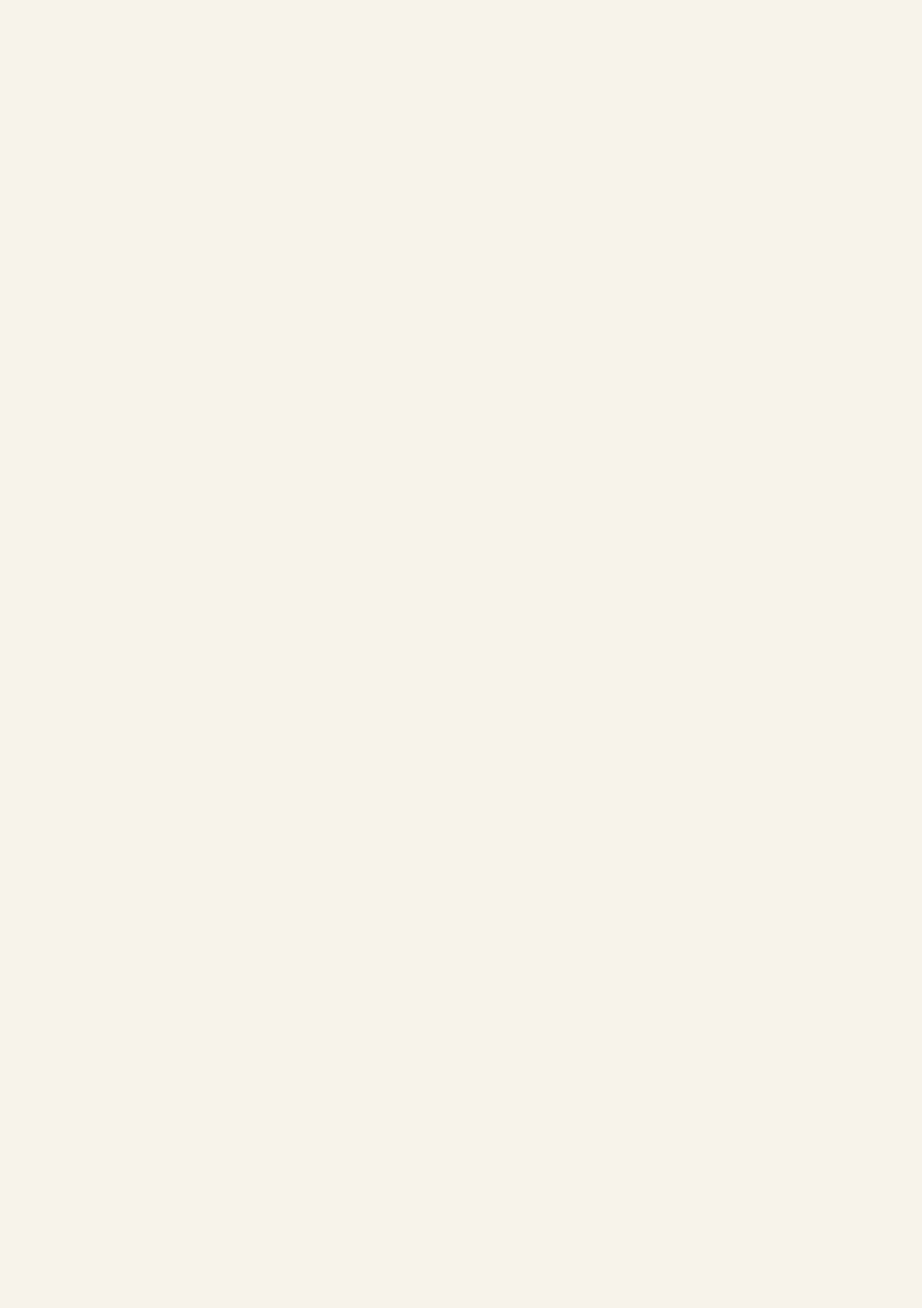
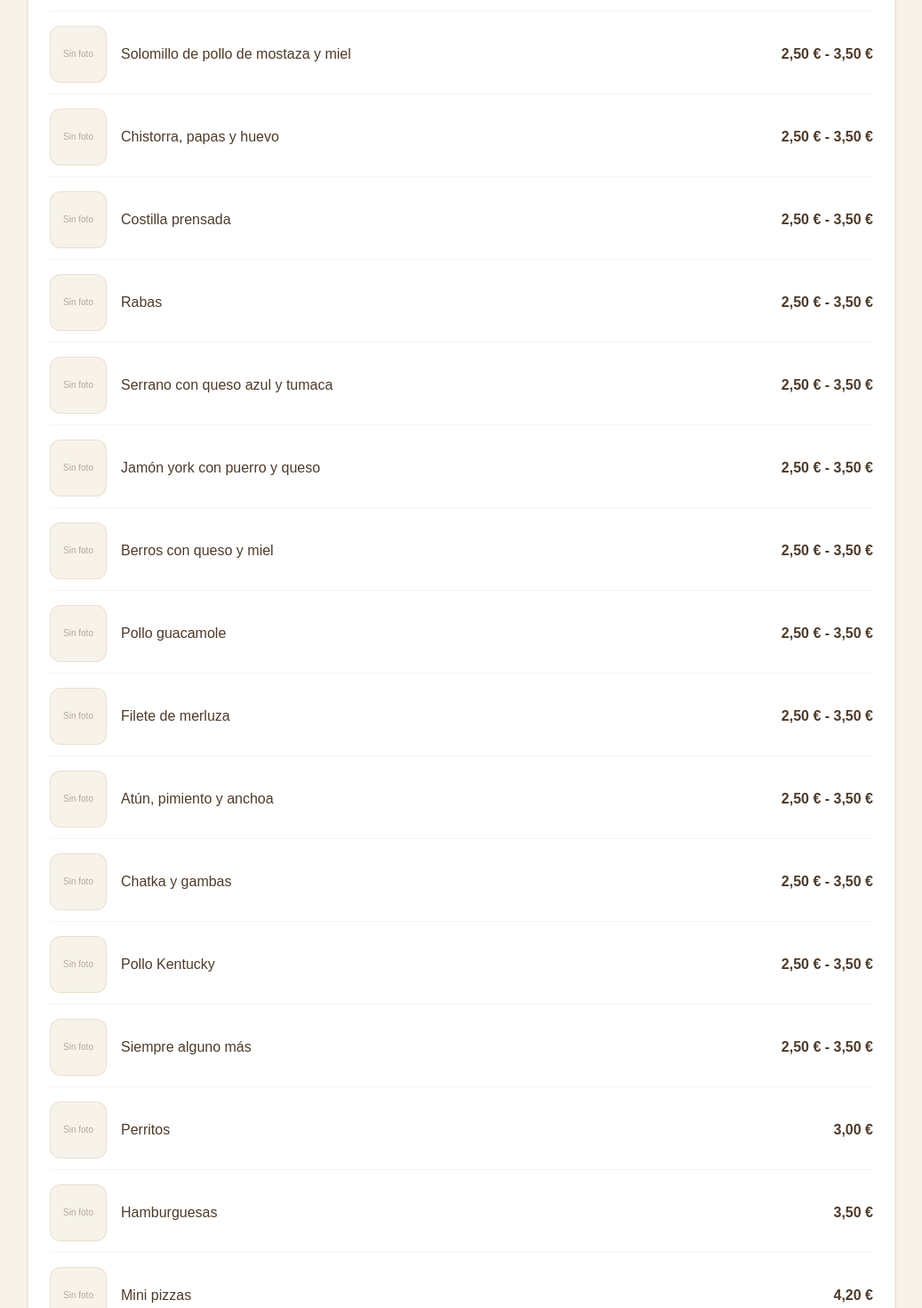
Before and after one commit to jorgemc174/encurtidos-antequera, a React (Vite) app: page /carta-las-palmas in a window 1280 px wide. Shown: the part 1330-2800 px from the top of the page at 89% size, without its empty margins (121-1158 px from the left). Before the commit the page ends 965 px from the top, so only its background shows below. Built offline with nearby package versions, Linux system fonts and the light colour scheme.

Commit message:
carta las palmas

```diff
--- a/src/pages/CartaLasPalmas.jsx
+++ b/src/pages/CartaLasPalmas.jsx
@@ -3,20 +3,259 @@ import CartaBase from "./CartaBase";
 export default function CartaLasPalmas() {
   const categorias = [
     {
-      nombre: "Aceitunas",
+      nombre: { es: "Montaditos", en: "Mini sandwiches" },
       items: [
-        { nombre: "Aceitunas aliñadas", precio: "3,50€" },
-        { nombre: "Aceitunas partidas", precio: "3,80€" },
+        {
+          nombre: {
+            es: "Queso cabra con cebolla caramelizada",
+            en: "Goat cheese with caramelized onion",
+          },
+          precio: "2,50 € - 3,50 €",
+        },
+        {
+          nombre: {
+            es: "Queso ahumado con arándano",
+            en: "Smoked cheese with blueberry",
+          },
+          precio: "2,50 € - 3,50 €",
+        },
+        {
+          nombre: {
+            es: "Chorizo de Teror, queso y miel",
+            en: "Teror chorizo, cheese and honey",
+          },
+          precio: "2,50 € - 3,50 €",
+        },
+        {
+          nombre: { es: "Tortilla", en: "Spanish omelette" },
+          precio: "2,50 € - 3,50 €",
+        },
+        {
+          nombre: { es: "Pollo barbacoa", en: "Barbecue chicken" },
+          precio: "2,50 € - 3,50 €",
+        },
+        {
+          nombre: { es: "Ternera mechada", en: "Shredded beef" },
+          precio: "2,50 € - 3,50 €",
+        },
+        {
+          nombre: {
+            es: "Morcilla de Burgos con tomate deshidratado",
+            en: "Burgos black pudding with sun-dried tomato",
+          },
+          precio: "2,50 € - 3,50 €",
+        },
+        {
+          nombre: { es: "Albóndigas", en: "Meatballs" },
+          precio: "2,50 € - 3,50 €",
+        },
+        {
+          nombre: {
+            es: "Cazón en adobo y mojo",
+            en: "Marinated dogfish with mojo",
+          },
+          precio: "2,50 € - 3,50 €",
+        },
+        {
+          nombre: {
+            es: "Solomillo de pollo de mostaza y miel",
+            en: "Chicken tenderloin with mustard and honey",
+          },
+          precio: "2,50 € - 3,50 €",
+        },
+        {
+          nombre: {
+            es: "Chistorra, papas y huevo",
+            en: "Chistorra sausage, potatoes and egg",
+          },
+          precio: "2,50 € - 3,50 €",
+        },
+        {
+          nombre: { es: "Costilla prensada", en: "Pressed ribs" },
+          precio: "2,50 € - 3,50 €",
+        },
+        {
+          nombre: { es: "Rabas", en: "Fried squid strips" },
+          precio: "2,50 € - 3,50 €",
+        },
+        {
+          nombre: {
+            es: "Serrano con queso azul y tumaca",
+            en: "Serrano ham with blue cheese and tomato bread",
+          },
+          precio: "2,50 € - 3,50 €",
+        },
+        {
+          nombre: {
+            es: "Jamón york con puerro y queso",
+            en: "Ham with leek and cheese",
+          },
+          precio: "2,50 € - 3,50 €",
+        },
+        {
+          nombre: {
+            es: "Berros con queso y miel",
+            en: "Watercress with cheese and honey",
+          },
+          precio: "2,50 € - 3,50 €",
+        },
+        {
+          nombre: { es: "Pollo guacamole", en: "Chicken with guacamole" },
+          precio: "2,50 € - 3,50 €",
+        },
+        {
+          nombre: { es: "Filete de merluza", en: "Hake fillet" },
+          precio: "2,50 € - 3,50 €",
+        },
+        {
+          nombre: {
+            es: "Atún, pimiento y anchoa",
+            en: "Tuna, pepper and anchovy",
+          },
+          precio: "2,50 € - 3,50 €",
+        },
+        {
+          nombre: { es: "Chatka y gambas", en: "Crab stick and prawns" },
+          precio: "2,50 € - 3,50 €",
+        },
+        {
+          nombre: { es: "Pollo Kentucky", en: "Kentucky chicken" },
+          precio: "2,50 € - 3,50 €",
+        },
+        {
+          nombre: { es: "Siempre alguno más", en: "And always more specials" },
+          precio: "2,50 € - 3,50 €",
+        },
+        {
+          nombre: { es: "Perritos", en: "Hot dogs" },
+          precio: "3,00 €",
+        },
+        {
+          nombre: { es: "Hamburguesas", en: "Burgers" },
+          precio: "3,50 €",
+        },
+        {
+          nombre: { es: "Mini pizzas", en: "Mini pizzas" },
+          precio: "4,20 €",
+        },
+        {
+          nombre: { es: "Fajita", en: "Fajita" },
+          precio: "3,50 €",
+        },
       ],
     },
     {
-      nombre: "Tapas",
+      nombre: { es: "Para picar", en: "To share" },
       items: [
-        { nombre: "Ensaladilla", precio: "4,80€" },
-        { nombre: "Tabla variada", precio: "8,50€" },
+        {
+          nombre: { es: "Ensalada de cangrejo", en: "Crab salad" },
+          precio: "8,95 €",
+        },
+        {
+          nombre: {
+            es: "Tomates aliñados con ventresca",
+            en: "Seasoned tomatoes with tuna belly",
+          },
+          precio: "11,80 €",
+        },
+        {
+          nombre: {
+            es: "Tabla de queso canario",
+            en: "Canarian cheese board",
+          },
+          precio: "9,80 €",
+        },
+        {
+          nombre: { es: "Papas Antequera", en: "Antequera potatoes" },
+          precio: "6,50 €",
+        },
+        {
+          nombre: { es: "Chorizo campo", en: "Country chorizo" },
+          precio: "8,50 €",
+        },
+        {
+          nombre: { es: "Boquerones", en: "Marinated anchovies" },
+          precio: "8,95 €",
+        },
+        {
+          nombre: { es: "Chistorras", en: "Chistorra sausages" },
+          precio: "8,50 €",
+        },
+        {
+          nombre: { es: "Pollo Kentucky", en: "Kentucky chicken" },
+          precio: "12,50 €",
+        },
+        {
+          nombre: { es: "Rabas", en: "Fried squid strips" },
+          precio: "9,95 €",
+        },
+        {
+          nombre: {
+            es: "Boquerones y anchoas",
+            en: "Marinated anchovies and anchovies",
+          },
+          precio: "8,95 €",
+        },
+        {
+          nombre: { es: "Cazuela de albóndigas", en: "Meatball casserole" },
+          precio: "15,90 €",
+        },
+        {
+          nombre: { es: "Mejillones 18/25 piezas", en: "Mussels 18/25 pieces" },
+          precio: "15,95 €",
+        },
+        {
+          nombre: { es: "Mejillones 4/6 piezas", en: "Mussels 4/6 pieces" },
+          precio: "4,95 €",
+        },
+      ],
+    },
+    {
+      nombre: { es: "Pinchos y banderillas", en: "Skewers and pinchos" },
+      items: [
+        {
+          nombre: { es: "Salmón con queso", en: "Salmon with cheese" },
+          precio: "2,20 €",
+        },
+        {
+          nombre: { es: "Piparra con anchoa", en: "Piparra pepper with anchovy" },
+          precio: "2,20 €",
+        },
+        {
+          nombre: {
+            es: "Boquerón con relleno",
+            en: "Stuffed marinated anchovy",
+          },
+          precio: "2,20 €",
+        },
+        {
+          nombre: { es: "Cecina con queso", en: "Cured beef with cheese" },
+          precio: "2,20 €",
+        },
+        {
+          nombre: { es: "Alcachofa braseada", en: "Braised artichoke" },
+          precio: "2,50 €",
+        },
+        {
+          nombre: { es: "Cuenco de aceituna", en: "Bowl of olives" },
+          precio: "1,50 €",
+        },
+        {
+          nombre: { es: "Cuenco de frutos secos", en: "Bowl of nuts" },
+          precio: "1,50 €",
+        },
+        {
+          nombre: { es: "Siempre alguno más", en: "And always more specials" },
+          precio: "Consultar",
+        },
       ],
     },
   ];
 
-  return <CartaBase titulo="Carta - Las Palmas" categorias={categorias} />;
+  return (
+    <CartaBase
+      titulo={{ es: "Carta - Las Palmas", en: "Menu - Las Palmas" }}
+      categorias={categorias}
+    />
+  );
 }
```
